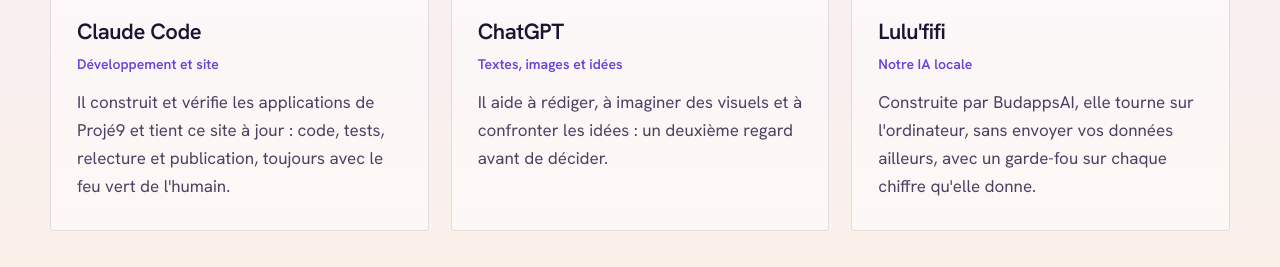
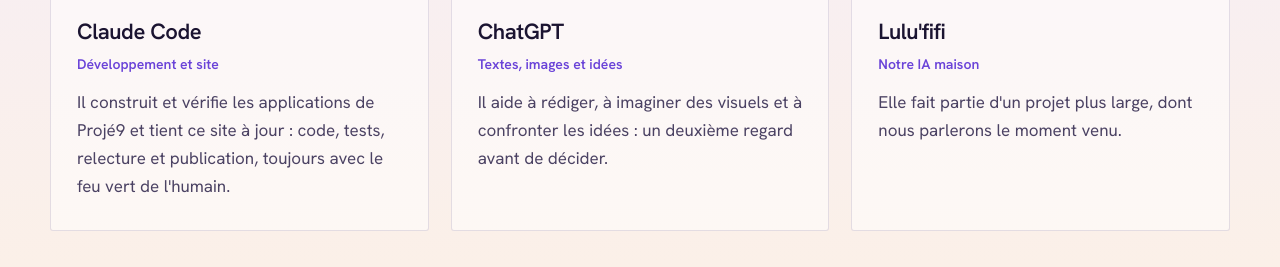
Before and after one commit to budappsai/budappsai.github.io, a plain HTML site: page equipe.html in a window 1280 px wide. Shown: the part 533-800 px from the top of the page. Drawn offline with Linux system fonts and the light colour scheme.

Commit message:
Notre équipe : Lulu'fifi présentée sans détail
Co-Authored-By: Claude Opus 5.5 <noreply@anthropic.com>

```diff
--- a/equipe.html
+++ b/equipe.html
@@ -65,8 +65,8 @@
         <article class="carte membre revele d2">
           <div class="logos"><span class="logo-ia" data-logo="lulufifi" style="background:linear-gradient(135deg,var(--violet),var(--rose))">L</span></div>
           <h3>Lulu'fifi</h3>
-          <p class="role">Notre IA locale</p>
-          <p>Construite par BudappsAI, elle tourne sur l'ordinateur, sans envoyer vos données ailleurs, avec un garde-fou sur chaque chiffre qu'elle donne.</p>
+          <p class="role">Notre IA maison</p>
+          <p>Elle fait partie d'un projet plus large, dont nous parlerons le moment venu.</p>
         </article>
       </div>
     </div>
```
